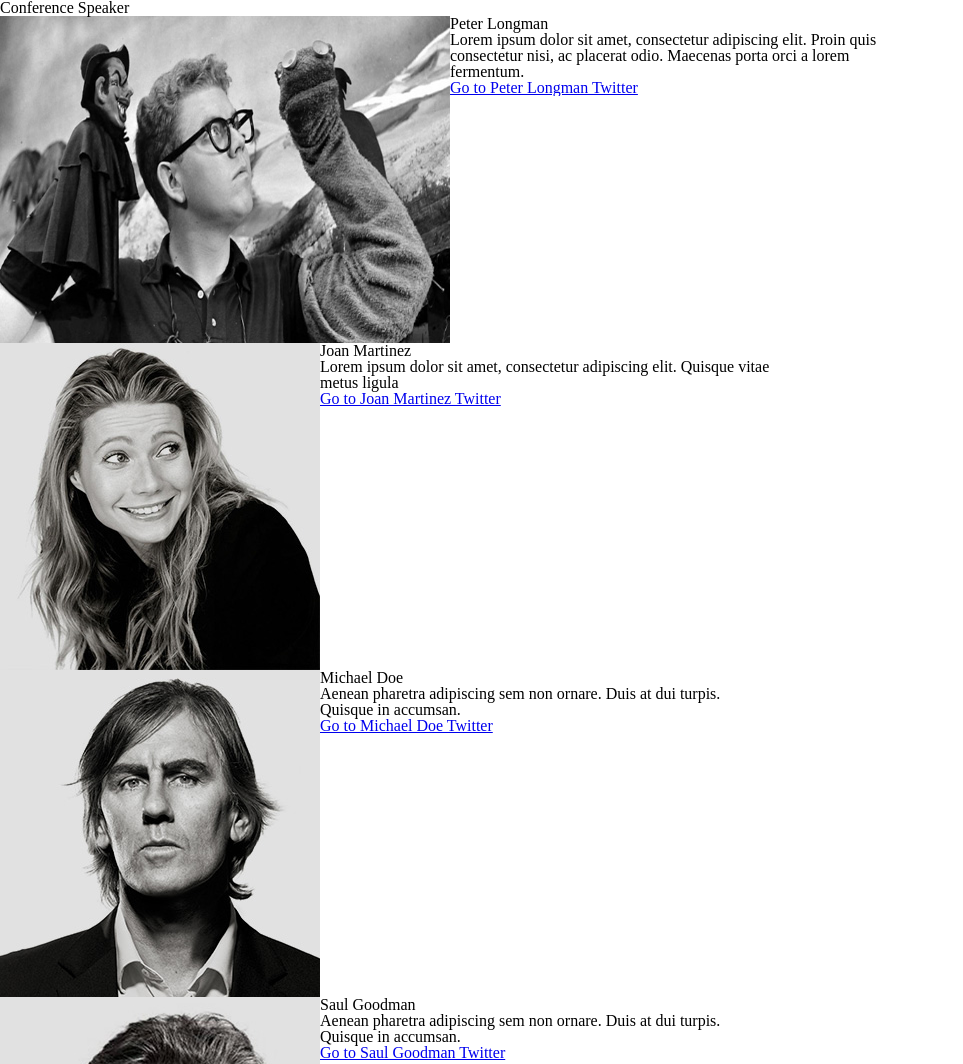
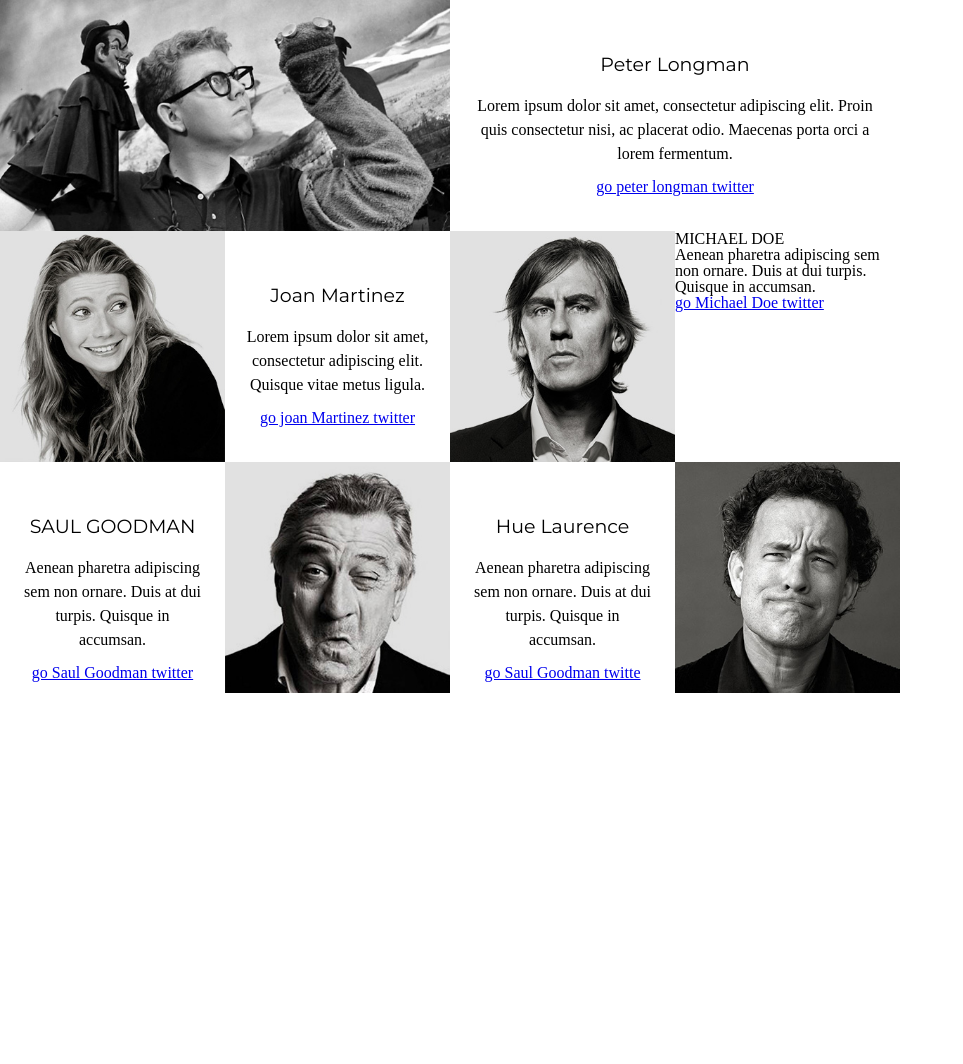
Before and after one commit to dajeong2/FDS_School, a plain HTML site: page 03-conference-speaker/index.html in a window 1280 px wide. Shown: the top 1064 px of the page, without its empty margins (0-963 px from the left). After the commit the page ends 800 px from the top, so only its background shows below. Drawn offline with Linux system fonts and the light colour scheme.

Commit message:
두번째 마크업... 그러나 무너졌다.. 다시 도전!

```diff
--- a/03-conference-speaker/conference-speaker.css
+++ b/03-conference-speaker/conference-speaker.css
@@ -1,28 +1,61 @@
-.conference-speaker {
-	width: 900px;
+body * {
+	box-sizing: border-box;
 }
 
-.conference-speaker .speaker {
-	float: left;
-	width: 100%;
-}
-.conference-speaker .speaker .speaker-photo {
+img { vertical-align: bottom; }
+
+
+
+.conference-speaker .speakers { width: 900px;}
+
+.conference-speaker .speakers .speakers-photo {
+	display: block;
 	float: left;
 }
 
-.speaker-photo.layout-half{
-	width: 50%;
-}
-.speaker-bio.layout-half{
-	width: 50%;
+.speakers-bio {
+	width: 450px;
+	height: 231px;
+	padding-top: 55px;
+	padding-left: 20px;
+	padding-right: 20px;
+	text-align: center;
+	/*overflow: hidden;*/
+	float: left;
 }
 
-.conference-speaker .speaker .speaker-bio {
-	width: 50%;
-	overflow: hidden;
+.speakers-bio.layout-half {
+	width: 225px;
 }
 
-/*마우스 호버*/
-.conference-speaker .speaker:hover {
-  background: #fff2e2;
+.conference-speaker .speakers .speakers-photo.rightside {
+	float: right;
 }
+
+.speakers-bio.layout-half.rightside {
+	float: right;
+}
+.speakers.layout-half.leftside {
+	width: 450px;
+	float: left;
+}
+
+.conference-speaker .speakers-bio::after {
+	width: 30%;
+	height: 1px;
+	background: #eee;
+}
+.conference-speaker .speakers-bio .speakers-name {
+	font: 19px/1.1 "Montserrat";
+	margin-bottom: 18px;
+}
+
+.conference-speaker .speakers-bio .speakers-dec {
+	font: 16px/1.5 "open-sans";
+	padding-bottom: 13px;
+}
+
+.conference-speaker .speakers-bio .speakers-twitter .ir {
+	background-image: url("../..//")
+
+}
--- a/03-conference-speaker/index.html
+++ b/03-conference-speaker/index.html
@@ -2,55 +2,60 @@
 <html lang="ko">
 <head>
 	<meta charset="UTF-8">
-	<title>conference-speaker</title>
+	<title>Conference-Speaker</title>
+	<link href="https://fonts.googleapis.com/css?family=Montserrat%7COpen+Sans" rel="stylesheet">
 	<link rel="stylesheet" href="../Resources/reset.css">
 	<link rel="stylesheet" href="../Resources/common.css">
 	<link rel="stylesheet" href="conference-speaker.css">
 </head>
 <body>
-	<section class="conference-speaker">
-		<h2 class="readable-hidden">Conference Speaker</h2>
-		<!-- speaker -->
-		<article class="speaker layout-half">
-			<img class="speaker-photo layout-half" src="../images/speaker_1.jpg" alt="" width="640" height="327">
-			<div class="speaker-bio layout-half">
-				<h3 class="speaker-name">Peter Longman</h3>
-				<p class="speaker-dec">Lorem ipsum dolor sit amet, consectetur adipiscing elit. Proin quis consectetur nisi, ac placerat odio. Maecenas porta orci a lorem fermentum.</p>
-				<a class="speaker-twitter ir"href="#">Go to Peter Longman Twitter</a>
-			</div>
+	<section class="conference-speaker clearfix">
+		<article class="wrapper clearfix">
+				<article class="speakers">
+					<img class="speakers-photo" src="../images/speaker_1.jpg" alt="" width="450" height="231">
+					<div class="speakers-bio">
+						<h3 class="speakers-name">Peter Longman</h3>
+						<p class="speakers-dec">Lorem ipsum dolor sit amet, consectetur adipiscing elit. Proin quis consectetur nisi, ac placerat odio. Maecenas porta orci a lorem fermentum.</p>
+						<a class="speakers-twitter" href="#">go peter longman twitter</a>
+					</div>
+				</article>
+
+				<article class="speakers layout-half ">
+					<img class="speakers-photo" src="../images/speaker_2.jpg" alt="" width="225" height="231">
+					<div class="speakers-bio layout-half">
+						<h3 class="speakers-name">Joan Martinez</h3>
+						<p class="speakers-dec">Lorem ipsum dolor sit amet, consectetur adipiscing elit. Quisque vitae metus ligula.</p>
+						<a class="speakers-twitter" href="#">go joan Martinez twitter</a>
+					</div>
+				</article>
+				<article class="speakers layout-half">
+					<img class="speakers-photo" src="../images/speaker_3.jpg" alt="" width="225" height="231"
+					<div class="speakers-bio layout-half">
+						<h3 class="speakers-name">MICHAEL DOE</h3>
+						<p class="speakers-dec">Aenean pharetra adipiscing sem non ornare. Duis at dui turpis. Quisque in accumsan.</p>
+						<a class="speakers-twitter " href="#">go Michael Doe twitter</a>
+					</div>
+				</article>
 		</article>
-		<!-- speaker -->
-		<article class="speaker">
-			<img class="speaker-photo" src="../images/speaker_2.jpg" alt="" width="320" height="327">
-			<div class="speaker-bio">
-				<h3 class="speaker-name">Joan Martinez</h3>
-				<p class="speaker-dec">Lorem ipsum dolor sit amet, consectetur adipiscing elit. Quisque vitae metus ligula</p>
-				<a class="speaker-twitter ir"href="#">Go to Joan Martinez Twitter</a>
-			</div>
-		</article>
-		<!-- speaker -->
-		<article class="speaker">
-			<img class="speaker-photo" src="../images/speaker_3.jpg" alt="" width="320" height="327">
-			<div class="speaker-bio">
-				<h3 class="speaker-name">Michael Doe</h3>
-				<p class="speaker-dec">Aenean pharetra adipiscing sem non ornare. Duis at dui turpis. Quisque in accumsan.</p>
-				<a class="speaker-twitter ir"href="#">Go to Michael Doe Twitter</a>
-		</article>
-		<!-- speaker -->
-		<article class="speaker">
-			<img class="speaker-photo" src="../images/speaker_4.jpg" alt="" width="320" height="327">
-			<div class="speaker-bio">
-				<h3 class="speaker-name">Saul Goodman</h3>
-				<p class="speaker-dec">Aenean pharetra adipiscing sem non ornare. Duis at dui turpis. Quisque in accumsan.</p>
-				<a class="speaker-twitter ir"href="#">Go to Saul Goodman Twitter</a>
-		</article>
-		<!-- speaker -->
-		<article class="speaker">
-			<img class="speaker-photo" src="../images/speaker_5.jpg" alt="" width="320" height="327">
-			<div class="speaker-bio">
-				<h3 class="speaker-name">Hugh Laurence</h3>
-				<p class="speaker-dec">Aenean pharetra adipiscing sem non ornare. Duis at dui turpis. Quisque in accumsan.</p>
-				<a class="speaker-twitter ir"href="#">Go to Hugh LaurenceTwitter</a>
+
+		<article class="wrapperf">
+			<article class="speakers layout-half leftside">
+				<img class="speakers-photo rightside" src="../images/speaker_4.jpg" alt="" width="225" height="231">
+				<div class="speakers-bio layout-half rightside">
+					<h3 class="speakers-name">SAUL GOODMAN</h3>
+					<p class="speakers-dec">Aenean pharetra adipiscing sem non ornare. Duis at dui turpis. Quisque in accumsan.</p>
+					<a class="speakers-twitter" href="#">go Saul Goodman twitter</a>
+				</div>
+			</article>
+			<article class="speakers layout-half leftside">
+				<img class="speakers-photo rightside" src="../images/speaker_5.jpg" alt="" width="225" height="231">
+				<div class="speakers-bio layout-half rightside">
+					<h3 class="speakers-name">Hue Laurence</h3>
+					<p class="speakers-dec">Aenean pharetra adipiscing sem non ornare. Duis at dui turpis. Quisque in accumsan.
+					</p>
+					<a class="speakers-twitter" href="#">go Saul Goodman twitte</a>
+				</div>
+			</article>
 		</article>
 	</section>
 </body>
```
